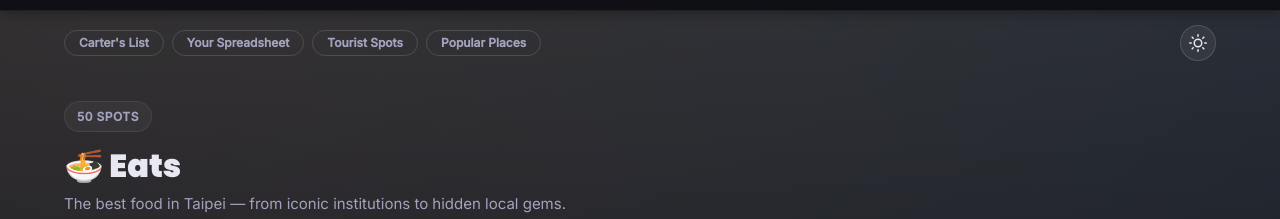
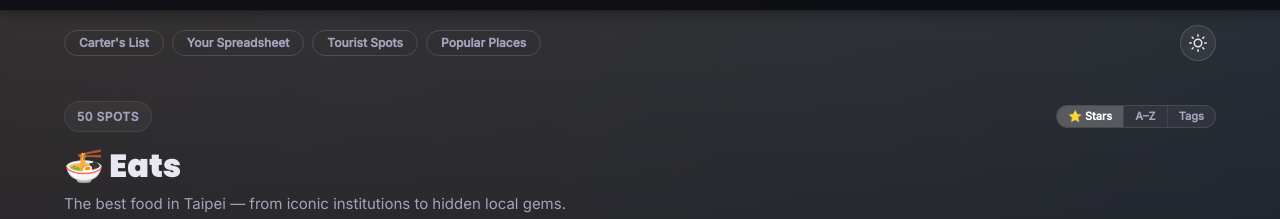
Before and after one commit to cartergw01/taipei-guide, a plain HTML site: page index.html in a window 1280 px wide. Shown: the part 850-1069 px from the top of the page. Drawn offline with Linux system fonts and the light colour scheme; animation ran at ten frames a second.

Commit message:
Add sort control: Stars, A-Z, Tags
Segmented pill control in section header. Stars = rating high-to-low (default),
A-Z = alphabetical, Tags = priority order (must → carter → famous → group → touristy).
Sort persists across category and filter-tag views.

Co-Authored-By: Claude Sonnet 4.6 (1M context) <noreply@anthropic.com>

```diff
--- a/index.html
+++ b/index.html
@@ -501,6 +501,8 @@
       #filter-tags       { gap: 6px; }
       .filter-btn        { font-size: 11px; padding: 5px 10px; }
       #filters-bar #theme-toggle { width: 32px; height: 32px; }
+      .sort-btn          { font-size: 10px; padding: 4px 9px; }
+      .section-header-top { gap: 8px; }
 
       /* Hide emoji — redundant with cover image, frees up width */
       .card-emoji        { display: none; }
@@ -700,6 +702,70 @@
       scroll-margin-top: calc(var(--tab-h) + 24px);
     }
 
+    .section-header-top {
+      display: flex;
+      align-items: center;
+      justify-content: space-between;
+      gap: 12px;
+      margin-bottom: 10px;
+      flex-wrap: wrap;
+    }
+
+    .section-header-top .section-meta {
+      margin-bottom: 0;
+    }
+
+    #sort-control {
+      display: inline-flex;
+      align-items: center;
+      border: 1.5px solid rgba(0,0,0,0.10);
+      border-radius: 50px;
+      overflow: hidden;
+      background: rgba(255,255,255,0.6);
+    }
+
+    .sort-btn {
+      display: inline-flex;
+      align-items: center;
+      justify-content: center;
+      font-family: 'Inter', sans-serif;
+      font-size: 11px;
+      font-weight: 600;
+      padding: 5px 11px;
+      border: none;
+      background: transparent;
+      color: var(--text-muted);
+      cursor: pointer;
+      transition: all 0.18s;
+      white-space: nowrap;
+      line-height: 1;
+    }
+
+    .sort-btn + .sort-btn {
+      border-left: 1px solid rgba(0,0,0,0.08);
+    }
+
+    .sort-btn:hover { color: var(--text); }
+
+    .sort-btn.active {
+      background: var(--text);
+      color: #fff;
+    }
+
+    body.dark #sort-control {
+      border-color: rgba(255,255,255,0.10);
+      background: rgba(255,255,255,0.05);
+    }
+
+    body.dark .sort-btn + .sort-btn {
+      border-left-color: rgba(255,255,255,0.08);
+    }
+
+    body.dark .sort-btn.active {
+      background: rgba(255,255,255,0.18);
+      color: #fff;
+    }
+
     .filter-group-header {
       grid-column: 1 / -1;
       font-family: 'Poppins', sans-serif;
@@ -906,7 +972,14 @@
 
   <div id="cards-section">
     <div class="section-header">
-      <div class="section-meta" id="section-meta">0 spots</div>
+      <div class="section-header-top">
+        <div class="section-meta" id="section-meta">0 spots</div>
+        <div id="sort-control" role="group" aria-label="Sort order">
+          <button class="sort-btn active" data-sort="stars">⭐ Stars</button>
+          <button class="sort-btn" data-sort="alpha">A–Z</button>
+          <button class="sort-btn" data-sort="tags">Tags</button>
+        </div>
+      </div>
       <h2 class="section-title" id="section-title"></h2>
       <p class="section-desc" id="section-desc"></p>
     </div>
@@ -1407,6 +1480,33 @@
 
   let activeCategory = 'eats';
   let activeFilter   = null;
+  let activeSort     = 'stars';
+
+  const TAG_PRIORITY = { must: 0, carter: 1, famous: 2, group: 3, touristy: 4 };
+
+  function tagScore(place) {
+    if (!place.tags || !place.tags.length) return 99;
+    return Math.min(...place.tags.map(t => TAG_PRIORITY[t] ?? 50));
+  }
+
+  function sortPlaces(places) {
+    const arr = [...places];
+    if (activeSort === 'alpha') {
+      arr.sort((a, b) => a.name.localeCompare(b.name));
+    } else if (activeSort === 'tags') {
+      arr.sort((a, b) => tagScore(a) - tagScore(b) || a.name.localeCompare(b.name));
+    } else {
+      arr.sort((a, b) => (b.rating || 0) - (a.rating || 0));
+    }
+    return arr;
+  }
+
+  function setActiveSort(sort) {
+    activeSort = sort;
+    document.querySelectorAll('.sort-btn').forEach(b => {
+      b.classList.toggle('active', b.dataset.sort === sort);
+    });
+  }
 
   function renderTags(tags) {
     if (!tags || tags.length === 0) return '';
@@ -1465,7 +1565,7 @@
     const catData = CATEGORIES[cat];
     document.getElementById('section-title').textContent = catData.label;
     document.getElementById('section-desc').textContent  = catData.desc;
-    const places = PLACES.filter(p => p.cat === cat).sort((a, b) => (b.rating || 0) - (a.rating || 0));
+    const places = sortPlaces(PLACES.filter(p => p.cat === cat));
     document.getElementById('section-meta').textContent = getCountLabel(places.length);
     document.querySelectorAll('.tab').forEach(t => {
       const on = t.dataset.cat === cat;
@@ -1492,7 +1592,7 @@
     document.getElementById('section-meta').textContent = getCountLabel(matching.length);
     const groups = {};
     matching.forEach(p => { if (!groups[p.cat]) groups[p.cat] = []; groups[p.cat].push(p); });
-    Object.values(groups).forEach(g => g.sort((a, b) => (b.rating || 0) - (a.rating || 0)));
+    Object.values(groups).forEach(g => { const s = sortPlaces(g); g.length = 0; s.forEach(p => g.push(p)); });
 
     const grid = document.getElementById('cards-grid');
     grid.innerHTML = '';
@@ -1536,6 +1636,15 @@
         renderFilter(tag);
         document.getElementById('cards-section').scrollIntoView({ behavior: smoothBehavior(), block: 'nearest' });
       }
+    });
+  });
+
+  document.querySelectorAll('.sort-btn').forEach(btn => {
+    btn.addEventListener('click', () => {
+      if (activeSort === btn.dataset.sort) return;
+      setActiveSort(btn.dataset.sort);
+      if (activeFilter) renderFilter(activeFilter);
+      else render(activeCategory);
     });
   });
 
```
